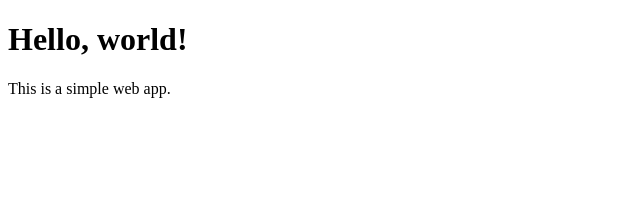
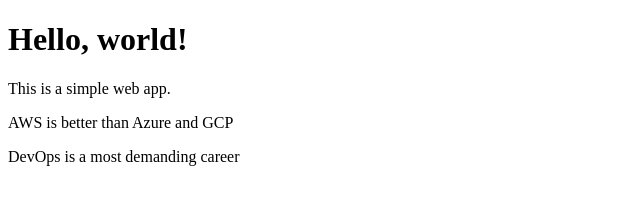
Before and after one commit to Supu-27/Simple-webapp, a plain HTML site: page index.html in a window 1280 px wide. Shown: the whole page, without its empty margins (0-640 px from the left). Drawn offline with Linux system fonts and the light colour scheme.

Commit message:
Added a controversial opinion in index.html

```diff
--- a/index.html
+++ b/index.html
@@ -6,5 +6,7 @@
 <body>
 	<h1>Hello, world!</h1>
 	<p>This is a simple web app.</p>
+	<p>AWS is better than Azure and GCP</p>
+	<p>DevOps is a most demanding career</p>
 </body>
 </html>
```
